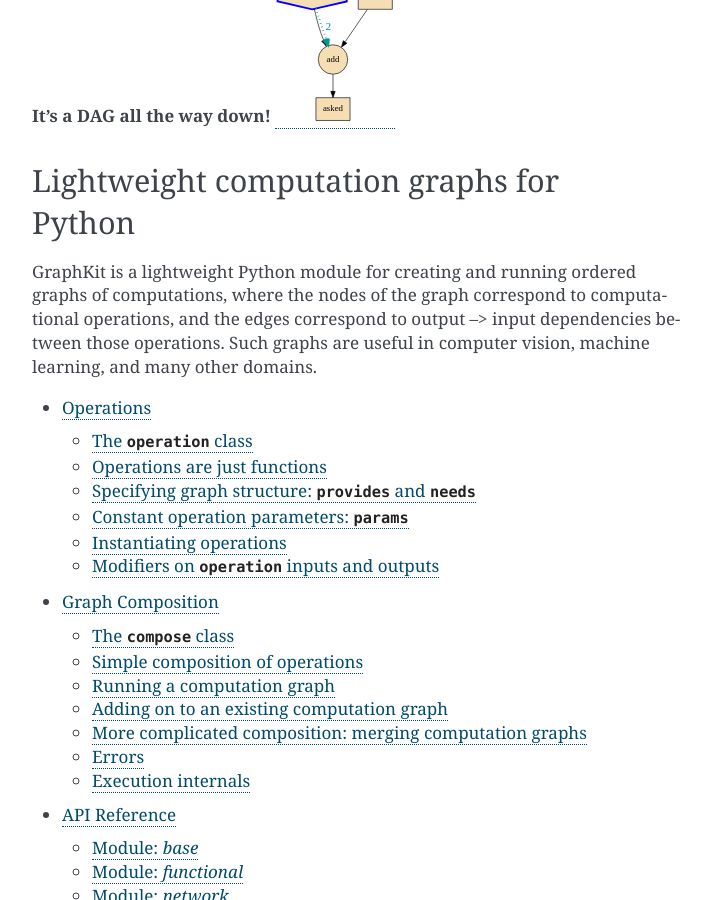
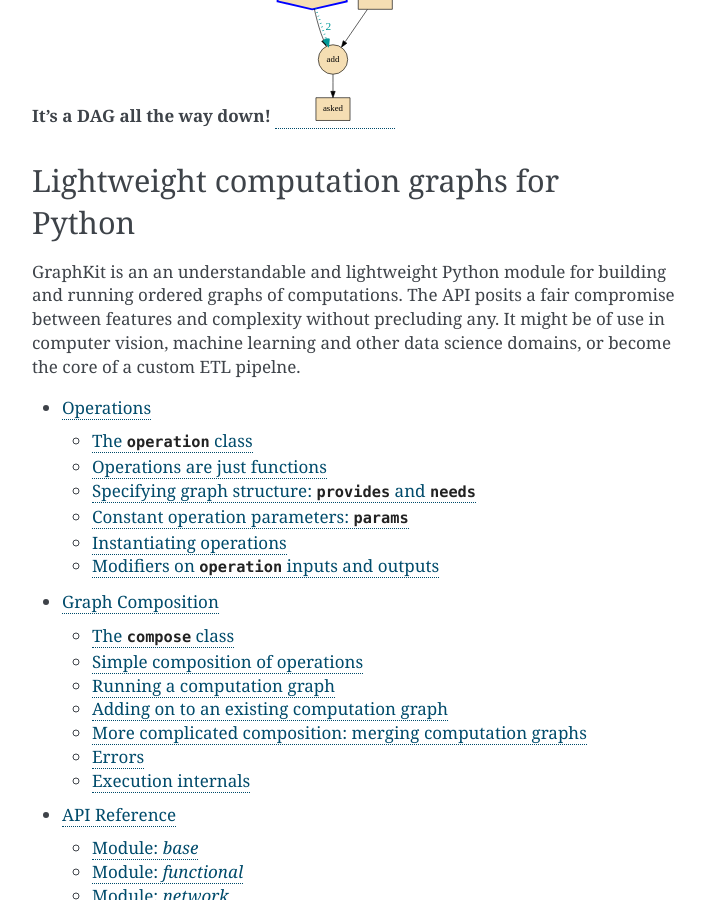
Before and after one commit to yahoo/graphkit, a Sphinx documentation site: the page built from docs/source/index.rst, in a window 1280 px wide and 900 px high, scrolled down 365 px. Shown: the whole window, without its empty margins (388-1094 px from the left). Built offline with Sphinx 7.4.7, drawn with Linux system fonts in a browser that asks for light colours; formulas are drawn with MathJax 3.

Commit message:
DOC: improved  Opening of the Project

```diff
--- a/docs/source/index.rst
+++ b/docs/source/index.rst
@@ -18,10 +18,11 @@
 Lightweight computation graphs for Python
 -----------------------------------------
 
-GraphKit is a lightweight Python module for creating and running ordered graphs of computations,
-where the nodes of the graph correspond to computational operations, and the edges
-correspond to output --> input dependencies between those operations.
-Such graphs are useful in computer vision, machine learning, and many other domains.
+GraphKit is an an understandable and lightweight Python module for building and running
+ordered graphs of computations.
+The API posits a fair compromise between features and complexity without precluding any.
+It might be of use in computer vision, machine learning and other data science domains,
+or become the core of a custom ETL pipelne.
 
 .. toctree::
    :maxdepth: 2
```
Also changed, not shown: README.md (+15 -6 lines).
